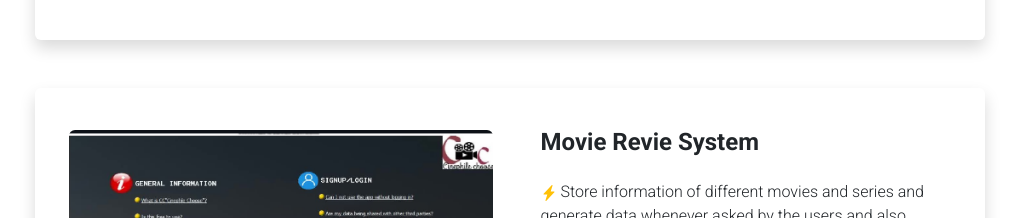
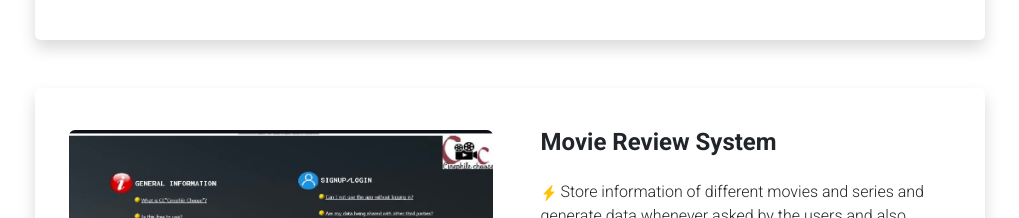
Before and after one commit to pratima-dawadi/portfolio, a React (Vite) app: page / in a window 1280 px wide. Shown: the part 1940-2158 px from the top of the page, without its empty margins (130-1149 px from the left). Built offline with nearby package versions, Linux system fonts and the light colour scheme; no server answers.

Commit message:
Update Portfolio.jsx

```diff
--- a/src/Component/Portfolio.jsx
+++ b/src/Component/Portfolio.jsx
@@ -31,7 +31,7 @@ const Portfolio = () => {
     {
       id: 3,
       src: cc,
-      title: "Movie Revie System",
+      title: "Movie Review System",
       desc: [
         "Store information of different movies and series and generate data whenever asked by the users and also save it as per the need of user. It allows to add movies and series of their own and give review and ratings too. It also displays ratings and comments on the movies or series on the bottom of that also views the most top rated movies and series which makes the user easy to make choice of movies and series.",
 
```
